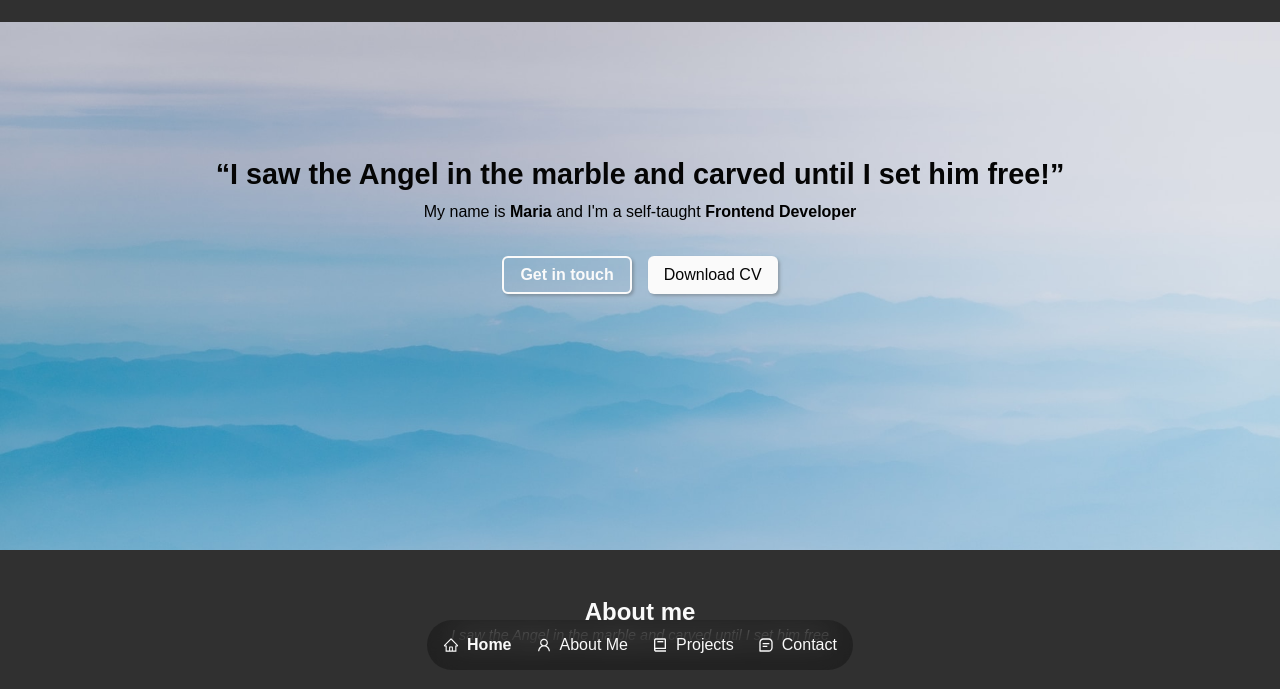
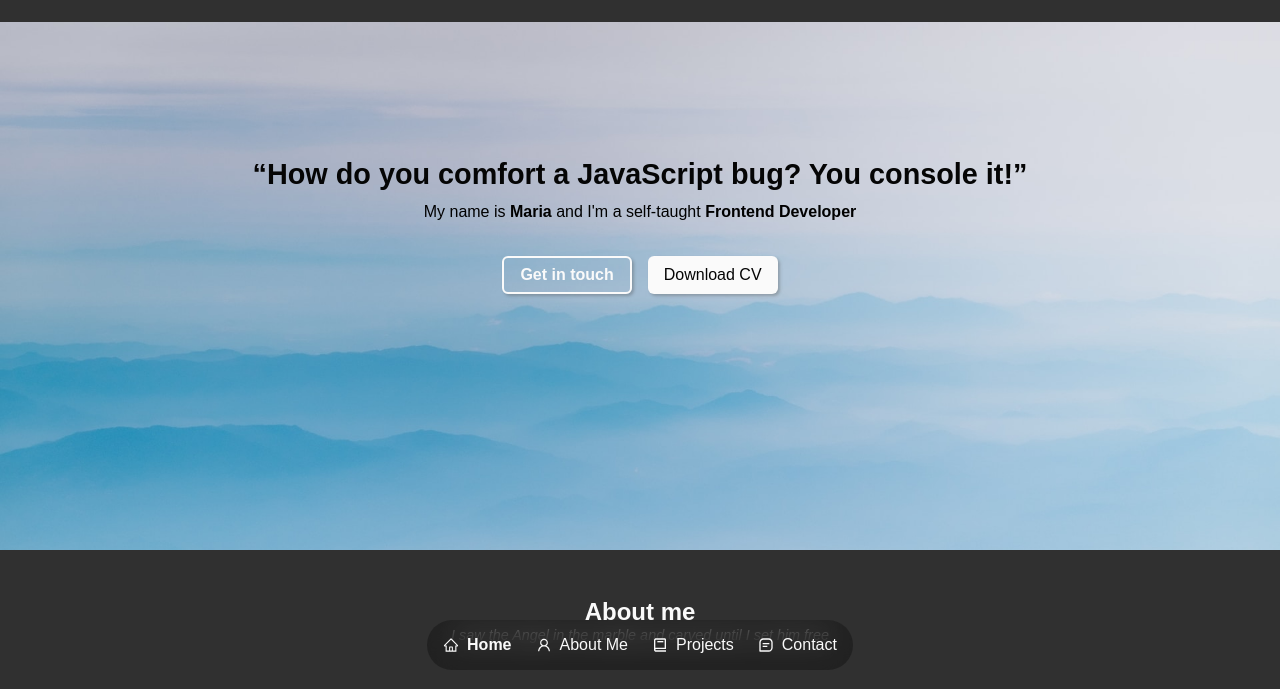
Before and after one commit to mvieira1/mvieira_test8, a plain HTML site: page index.html in a window 1280 px wide. Shown: the part 98-787 px from the top of the page. Drawn offline with Linux system fonts and the light colour scheme.

Commit message:
Update index.html

```diff
--- a/index.html
+++ b/index.html
@@ -71,7 +71,7 @@
                 <br>
                 <span class="author">by Michelangelo</span>
                 -->
-                <q class="main-quote">I saw the Angel in the marble and carved until I set him free!</q>
+                <q class="main-quote">How do you comfort a JavaScript bug? You console it!</q>
                 <br>
                 <span class="author">My name is <span class="bold">Maria</span> and I'm a self-taught <span class="bold">Frontend Developer</span></span>
             </p>
```
